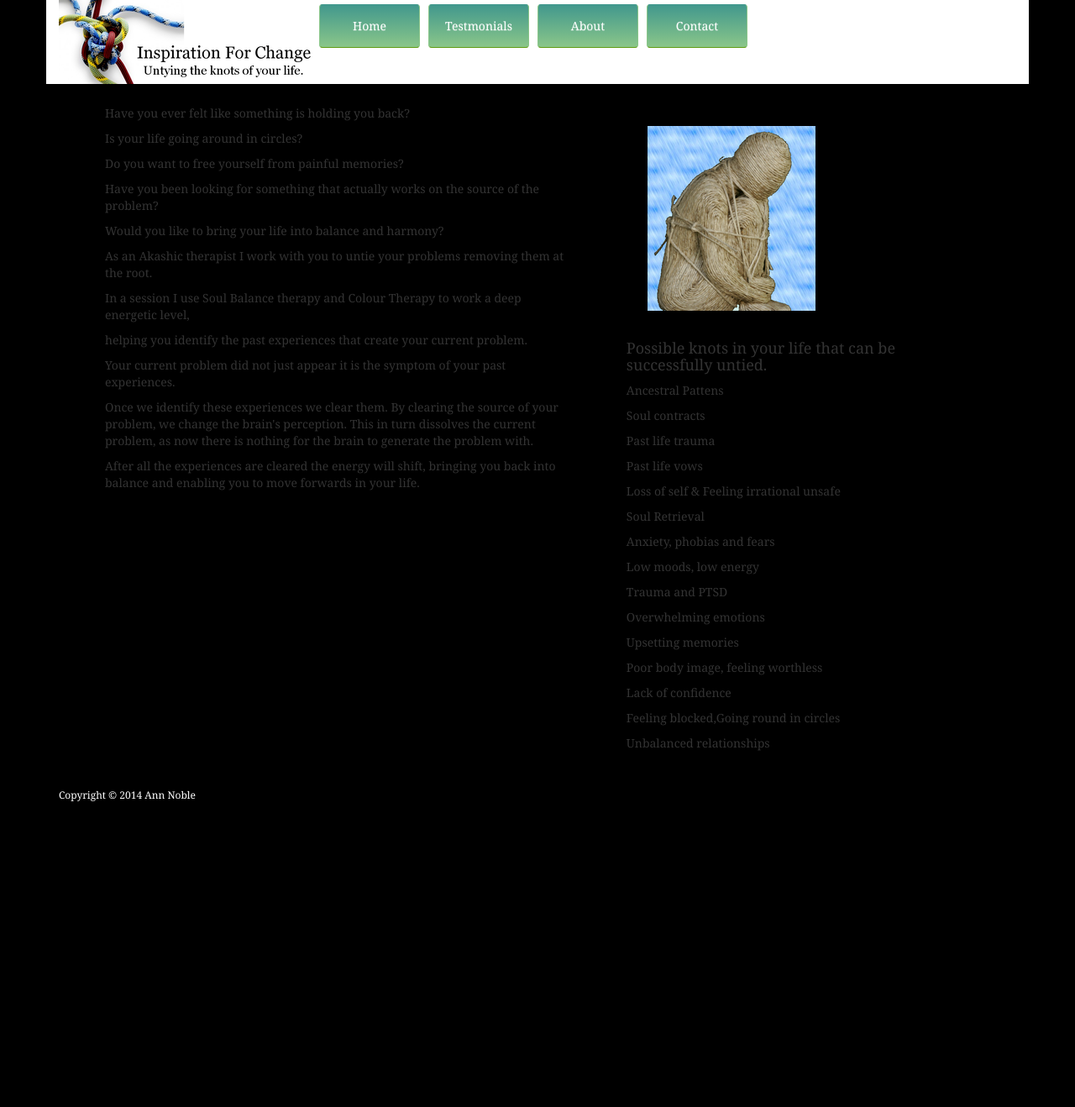
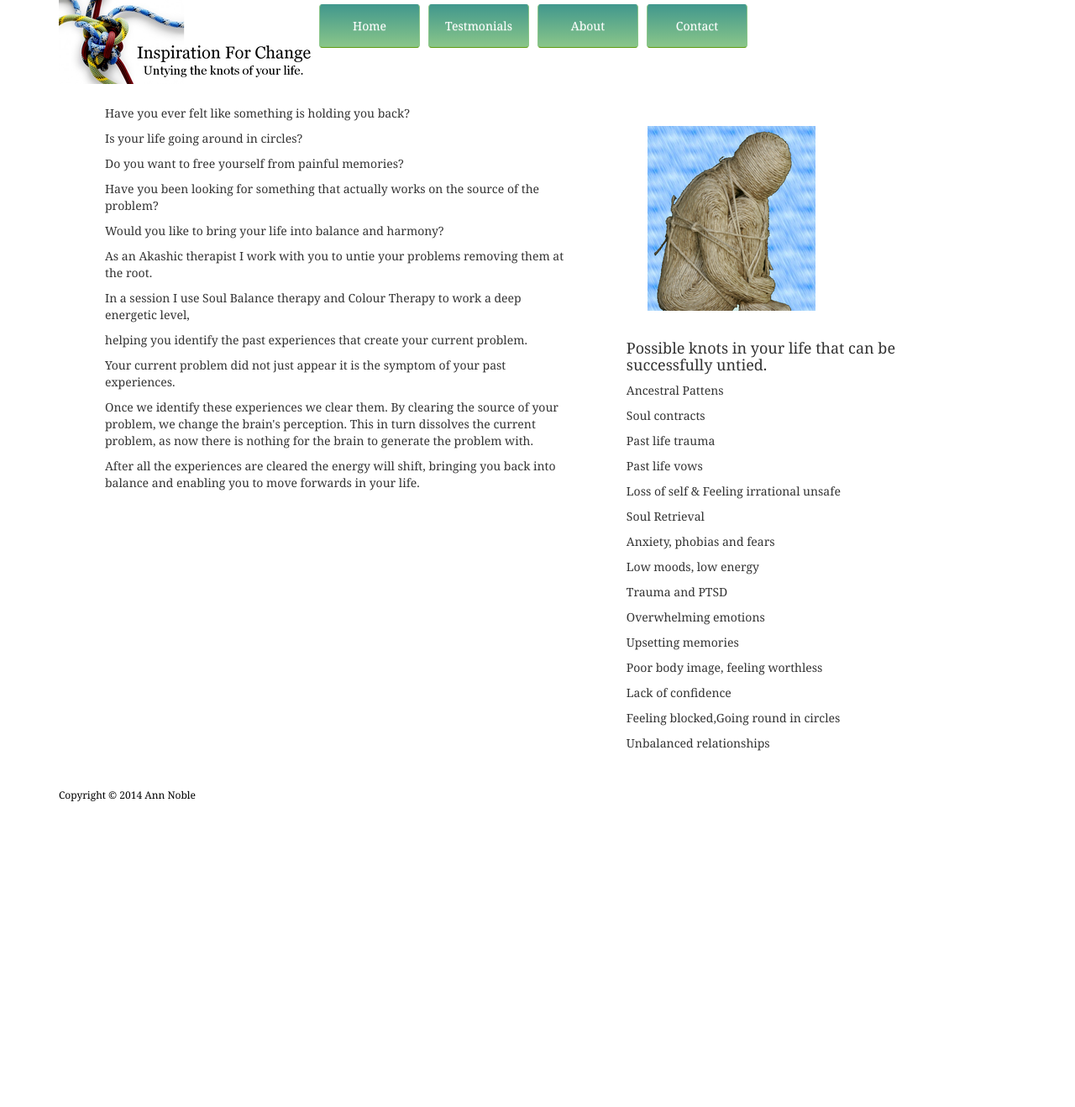
Before and after one commit to designerwebhosting/inspirationforchange, a Jekyll site: the page built from index.md, in a window 1280 px wide. Shown: the whole page at 84% size. Built offline with Jekyll 4.4.1, drawn with Linux system fonts in a browser that asks for light colours; nearby versions of some CDN libraries.

Commit message:
Update theme.css

```diff
--- a/css/theme.css
+++ b/css/theme.css
@@ -15,18 +15,18 @@ Notes:
    -------------------------------------- */
 
 body {
-	background: #000;
+	background: #fff;
 
 	min-height: 1318px;
 }
 
 footer {
-	background: #000;
-	color: #fff;
+	background: #fff;
+	color: #000;
 }
 
 #behind {
-	background-color: #000;
+	background-color: #fff;
 }
 
 #title h1 {
@@ -43,12 +43,12 @@ footer {
 
 #box {
 	border-style:solid;
-	border-color:#000;
+	border-color:#fff;
 	border-width: 10px;
 	margin: 5px 5px 5px 5px;
 	padding: 10px;
 	min-height: 260px;
-	background-color: #000;
+	background-color: #fff;
 }
 
 #box h2 {
@@ -58,15 +58,15 @@ footer {
 
 #features h1 {
 	border-style:solid;
-	border-color:#000;
+	border-color:#fff;
 	border-width: 10px;
 	margin: 5px 5px 5px 5px;
 	padding: 10px;
-	background-color: #000;
+	background-color: #fff;
 }
 
 #contentView {
-	background-color: #000;
+	background-color: #fff;
 
 }
 
```
